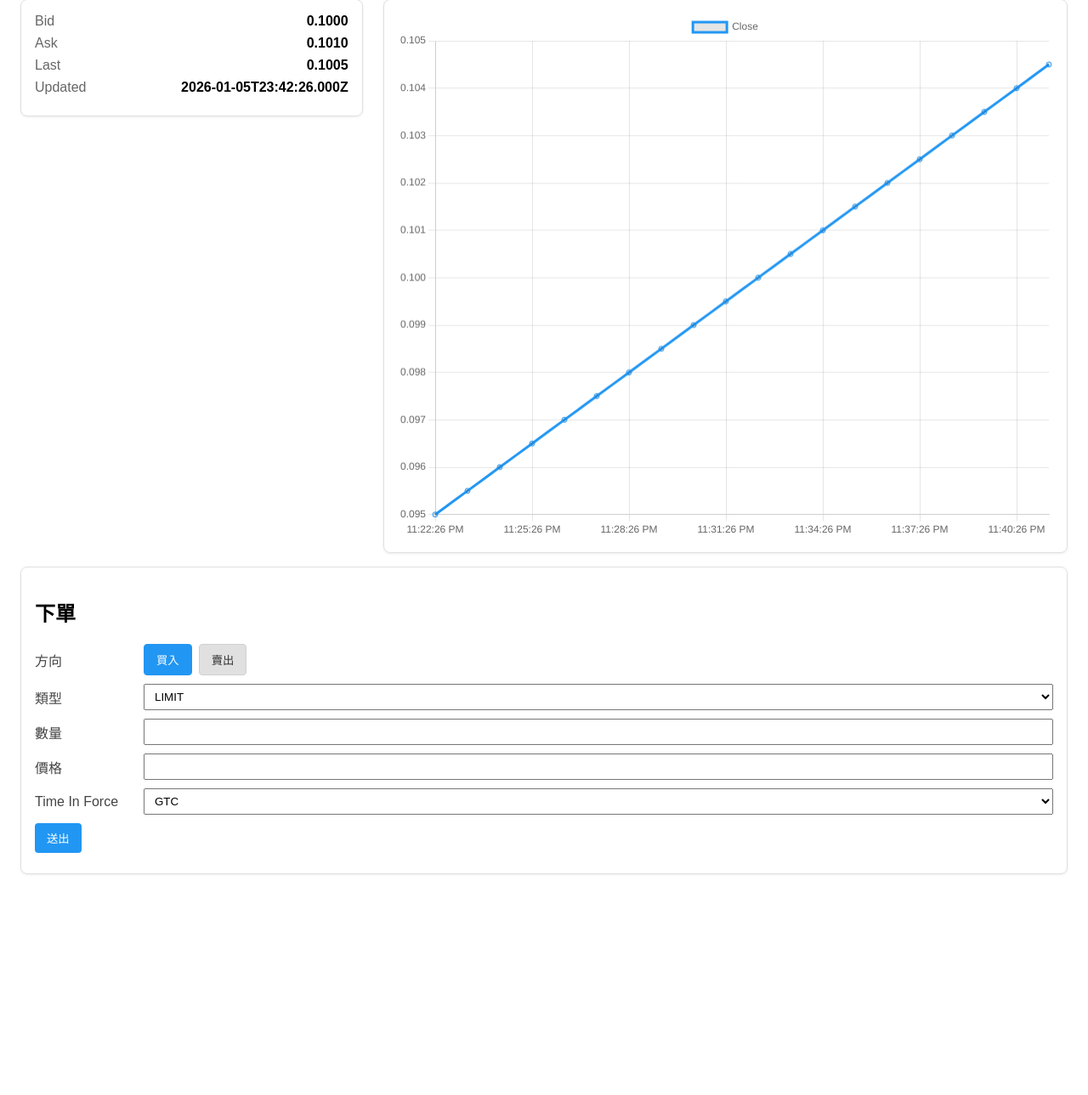
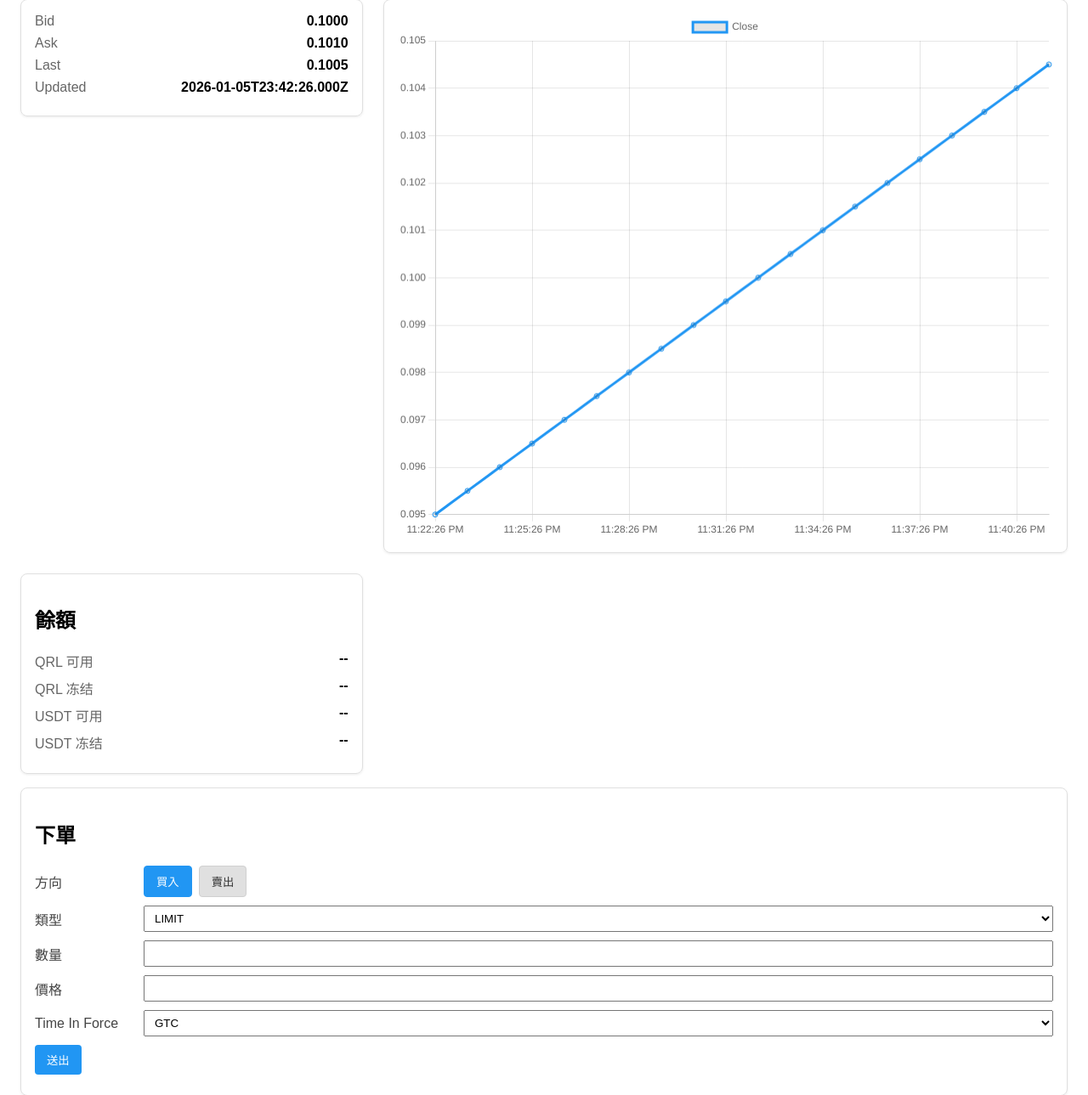
Before and after one commit to ac484/qrl-url, a FastAPI app: page /dashboard in a window 1280 px wide. Shown: the part 92-1381 px from the top of the page at 85% size. Before the commit the page ends 1121 px from the top, so only its background shows below. Run offline with FastAPI, Linux system fonts and the light colour scheme; data that the repository does not hold is empty.

Commit message:
feat: show QRL price and balances on dashboard
Co-authored-by: ac484 <179925298+ac484@users.noreply.github.com>

```diff
--- a/src/app/interfaces/http/pages/templates/dashboard/index.html
+++ b/src/app/interfaces/http/pages/templates/dashboard/index.html
@@ -17,6 +17,13 @@
       </div>
       <div class="card">
         <canvas id="klineChart" height="240"></canvas>
+      </div>
+      <div class="card">
+        <h2>餘額</h2>
+        <div class="price-row"><span class="label">QRL 可用</span><span id="bal-qrl-free" class="value">--</span></div>
+        <div class="price-row"><span class="label">QRL 冻结</span><span id="bal-qrl-locked" class="value">--</span></div>
+        <div class="price-row"><span class="label">USDT 可用</span><span id="bal-usdt-free" class="value">--</span></div>
+        <div class="price-row"><span class="label">USDT 冻结</span><span id="bal-usdt-locked" class="value">--</span></div>
       </div>
     </div>
     <div class="card order-card">
@@ -62,6 +69,7 @@
       const priceUrl = "/api/qrl/price";
       const klineUrl = "/api/qrl/kline?interval=1m&limit=50";
       const orderUrl = "/api/qrl/orders";
+      const balanceUrl = "/api/account/balance";
       const ctx = document.getElementById("klineChart").getContext("2d");
 
       let chart = new Chart(ctx, {
@@ -94,10 +102,17 @@
       });
 
       function setPrice(data) {
-        document.getElementById("bid").textContent = data.bid || "--";
-        document.getElementById("ask").textContent = data.ask || "--";
-        document.getElementById("last").textContent = data.last || "--";
-        document.getElementById("timestamp").textContent = data.timestamp || new Date().toISOString();
+        document.getElementById("bid").textContent = data.bid ?? "--";
+        document.getElementById("ask").textContent = data.ask ?? "--";
+        document.getElementById("last").textContent = data.last ?? "--";
+        const ts = data.timestamp;
+        const parsed =
+          typeof ts === "number"
+            ? new Date(ts)
+            : ts
+            ? new Date(ts)
+            : new Date();
+        document.getElementById("timestamp").textContent = parsed.toISOString();
       }
 
       function setKlines(items) {
@@ -108,11 +123,26 @@
         chart.update();
       }
 
+      function setBalances(payload) {
+        const balances = payload?.balances || [];
+        const qrl = balances.find((b) => b.asset === "QRL") || { free: "--", locked: "--" };
+        const usdt = balances.find((b) => b.asset === "USDT") || { free: "--", locked: "--" };
+        document.getElementById("bal-qrl-free").textContent = qrl.free;
+        document.getElementById("bal-qrl-locked").textContent = qrl.locked;
+        document.getElementById("bal-usdt-free").textContent = usdt.free;
+        document.getElementById("bal-usdt-locked").textContent = usdt.locked;
+      }
+
       async function refresh() {
         try {
-          const [priceResp, klineResp] = await Promise.all([fetch(priceUrl), fetch(klineUrl)]);
+          const [priceResp, klineResp, balanceResp] = await Promise.all([
+            fetch(priceUrl),
+            fetch(klineUrl),
+            fetch(balanceUrl),
+          ]);
           if (priceResp.ok) setPrice(await priceResp.json());
           if (klineResp.ok) setKlines(await klineResp.json());
+          if (balanceResp.ok) setBalances(await balanceResp.json());
         } catch (err) {
           console.error(err);
         }
```
